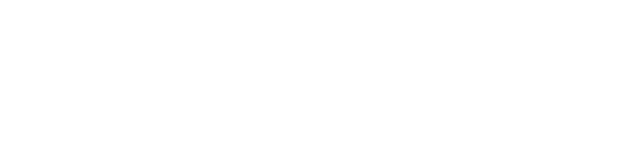
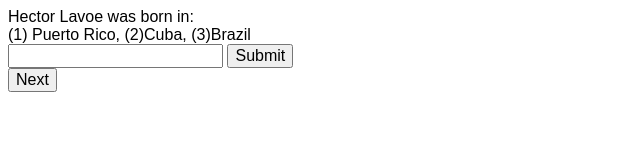
Before and after one commit to oobbles/07-07-quiz, a plain HTML site: page index.html in a window 1280 px wide. Shown: the whole page, without its empty margins (0-640 px from the left). Drawn offline with Linux system fonts and the light colour scheme.

Commit message:
Quiz game working

```diff
--- a/global.js
+++ b/global.js
@@ -1,32 +1,80 @@
 var q1 = {
   question: "Hector Lavoe was born in:",
-  choice1: "Puerto Rico",
-  choice2: "Cuba",
-  choice3: "Brazil"
-  right_answer:
+  choice1: "(1) Puerto Rico",
+  choice2: "(2)Cuba",
+  choice3: "(3)Brazil",
+  answer: 1
 };
 var q2 = {
   question: "Hector Lavoe died in what year?",
-  choice1: 1993,
-  choice2: 1979,
-  choice3: 2012
+  choice1: "(1) 1993",
+  choice2: "(2) 1979",
+  choice3: "(3) 2012",
+  answer: 1
 };
 
 var q3 = {
   question: "What is Hector Lavoe's signature song?",
-  choice1: "El Cantante",
-  choice2: "El Periódico de Ayer",
-  choice3: "Bandolera"
+  choice1: "(1) El Cantante",
+  choice2: "(2) El Periodico de Ayer",
+  choice3: "(3) Bandolera",
+  answer: 1
 };
+var total_right = 0;
+
+var questions = [q1, q2, q3];
+
+var current_question = 0;
+
+var question_result = document.getElementById("question_result");
 
 var question = document.getElementById("question");
-question.innerText = q1.question;
+question.innerText = questions[current_question].question;
 
 var choices = document.getElementById("choices");
-choices.innerText=q1.choice1 + ", " + q1.choice2 + ", " + q1.choice3;
+choices.innerText=questions[current_question].choice1 + ", " + questions[current_question].choice2 + ", " + questions[current_question].choice3;
 
 var answer = document.getElementById("answer");
-
 var given_answer = function(){
   return answer.value;
 }
+
+var is_correct_answer = function(answer_text){
+  if (answer_text==1){
+  total_right++;
+  return true;
+  }
+  else {
+    return false;
+  }
+}
+
+var update_question_result = function(correct){
+  if (correct==true){
+    question.innerText = "Success!";
+  }
+  else {
+    question.innerText = "Wrong!";
+  }
+}
+
+var process_answer_submission = function(){
+  var user_answer = given_answer();
+  update_question_result(is_correct_answer(user_answer));
+}
+
+var submitter = document.getElementById("submitter");
+submitter.onclick = process_answer_submission;
+
+var next_question = function(){
+  if(current_question == questions.length-1){
+    question.innerText="Final Right: " + total_right;
+  }
+current_question++;
+answer.value=null;
+question.innerText=questions[current_question].question;
+choices.innerText=questions[current_question].choice1 + ", " + questions[current_question].choice2 + ", " + questions[current_question].choice3;
+}
+
+var next = document.getElementById("next");
+next.onclick = next_question;
--- a/index.html
+++ b/index.html
@@ -2,10 +2,10 @@
 <!doctype HTML>
 <html>
   <head>
-    <title>QuizTime/title>
+    <title>QuizTime</title>
     <link rel="stylesheet" href="normalize.css">
-    <script type="text/javascript" src="global.js"></script>
   </head>
+
   <body>
     <div id="quiz"></div>
 
@@ -13,13 +13,13 @@
 
     <div id="choices"></div>
 
-    <input type"text" id="answer">
+    <input type="text" id="answer">
 
-    <button id"submitter">
+    <button id="submitter">Submit</button>
 
-    <div id="question_result">
+    <div id="question_result"></div>
 
-    <button id="next">
+    <button id="next">Next</button>
 
     <div id="total_result"></div>
 
```
